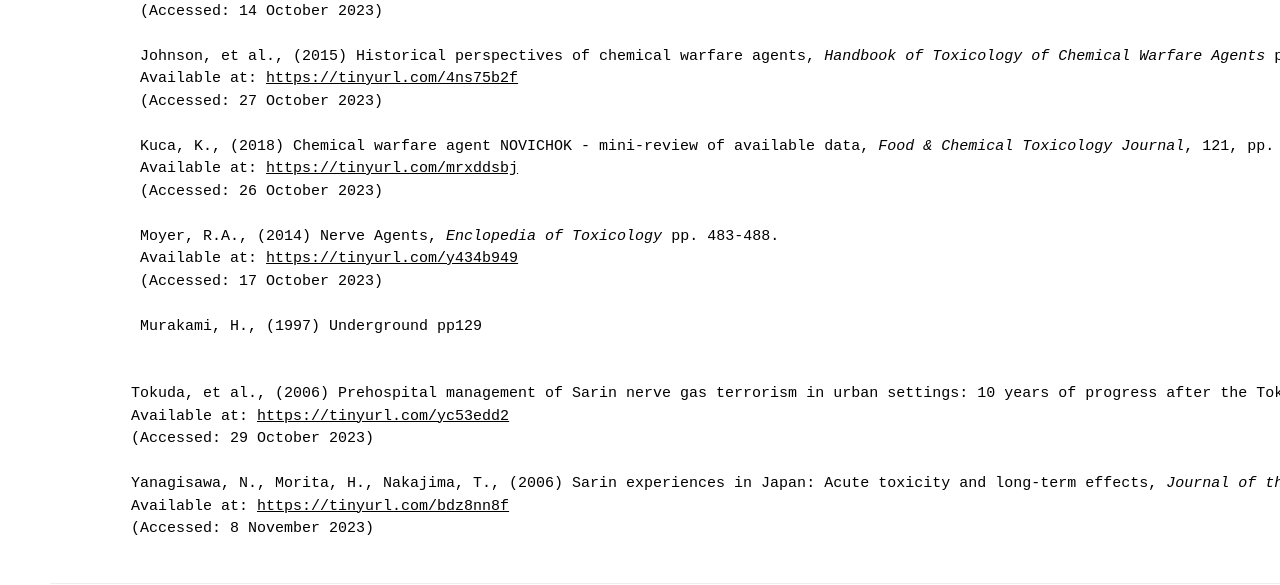
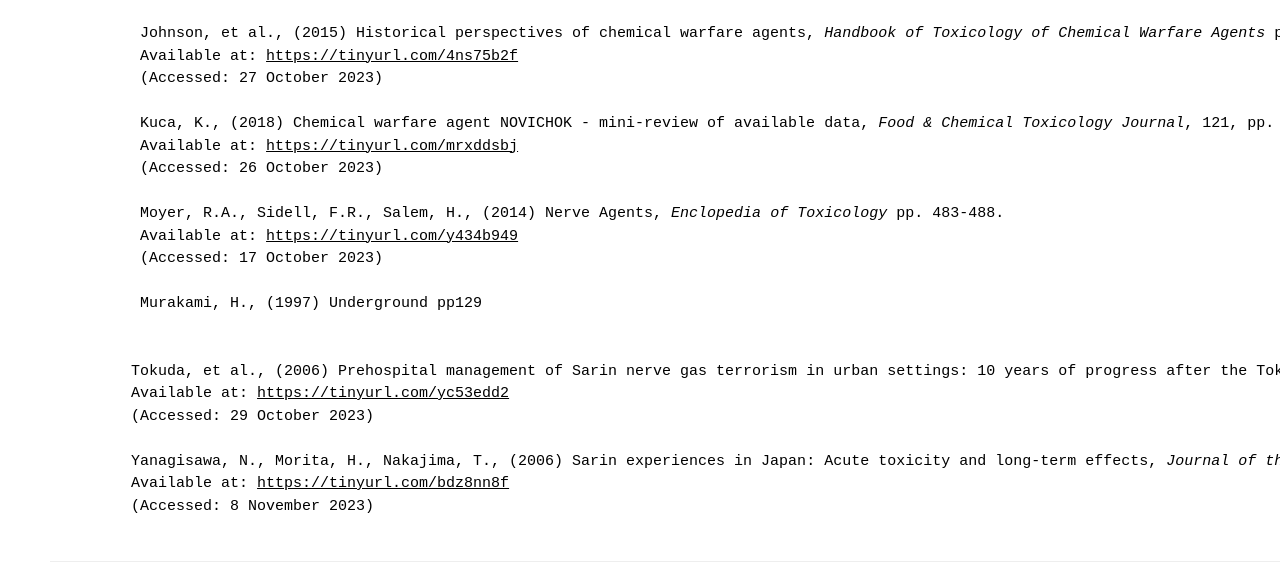
Before and after one commit to FEPSFY6824301/FY6824301, a plain HTML site: page index.html in a window 1280 px wide. Shown: the part 4733-5318 px from the top of the page. Drawn offline with nearby package versions, Linux system fonts and the light colour scheme.

Commit message:
Update index.html

```diff
--- a/index.html
+++ b/index.html
@@ -170,7 +170,6 @@
       <h3 id="What are the effects on the human body?">What are the effects on the human body?</h3>
       <p class="ex1">
        <pre>
-
            For acute exposure, the most common sign is miosis (pinpoint pupils) & visual darkness. <a href="#(Tokuda et al., 2006).">(Tokuda et al., 2006).</a>
            A more general symptom is headaches and nausea. This is caused by inhaling fumes and lack of orientation.
            The primary cause of rapid death after acute nerve agent exposure is respiratory failure.  <a href="#(Carey et al., 2013).">(Carey et al., 2013)</a>
@@ -259,7 +258,7 @@
           Available at: <a href="https://www-sciencedirect-com.surrey.idm.oclc.org/science/article/pii/S0278691518306598?via%3Dihub">https://tinyurl.com/mrxddsbj</a>
           (Accessed: 26 October 2023)
 
-          <b3 id="(Moyer, R.A., 2014).">Moyer, R.A., (2014) Nerve Agents, <i>Enclopedia of Toxicology</i> pp. 483-488.
+          <b3 id="(Moyer, R.A., Sidell, F.R., Salem, H., 2014).">Moyer, R.A., Sidell, F.R., Salem, H., (2014) Nerve Agents, <i>Enclopedia of Toxicology</i> pp. 483-488.
           Available at: <a href="https://www.sciencedirect.com/science/article/pii/B9780123864543006357">https://tinyurl.com/y434b949</a>
           (Accessed: 17 October 2023)
 
```
